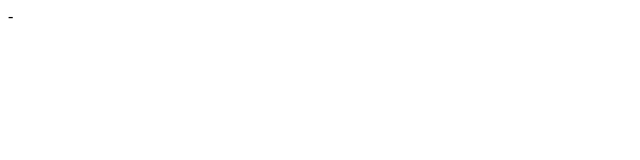
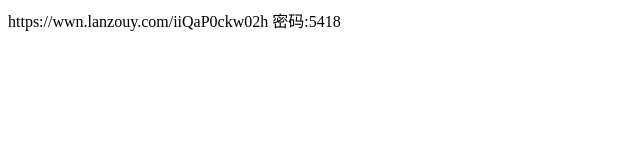
Before and after one commit to ikunforbilibili/ikunforbilibili, a plain HTML site: page Download/index.html in a window 1280 px wide. Shown: the whole page, without its empty margins (0-640 px from the left). Drawn offline with Linux system fonts and the light colour scheme.

Commit message:
Update index.html

```diff
--- a/Download/index.html
+++ b/Download/index.html
@@ -1 +1 @@
-<p>-</p>
+<p>https://wwn.lanzouy.com/iiQaP0ckw02h 密码:5418</p>
```
